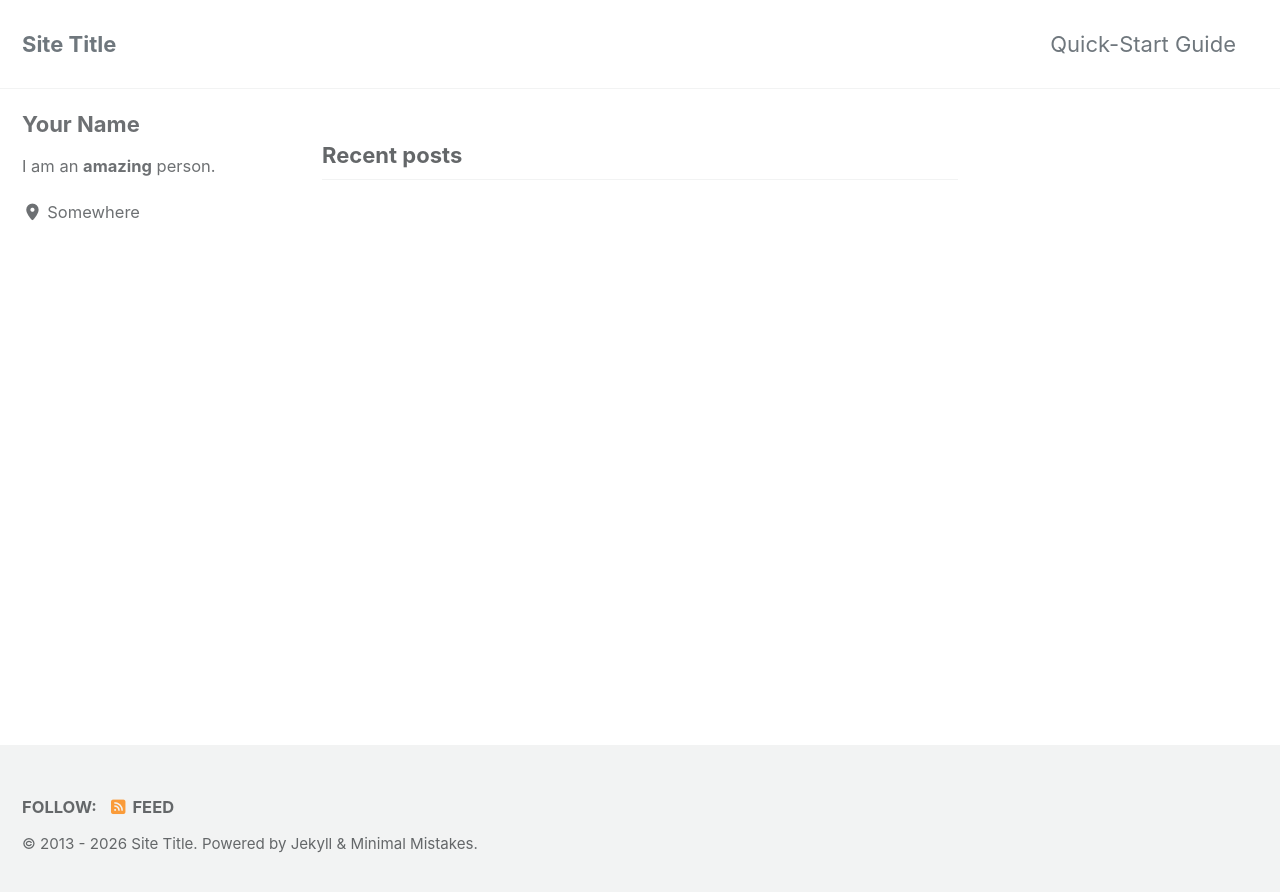
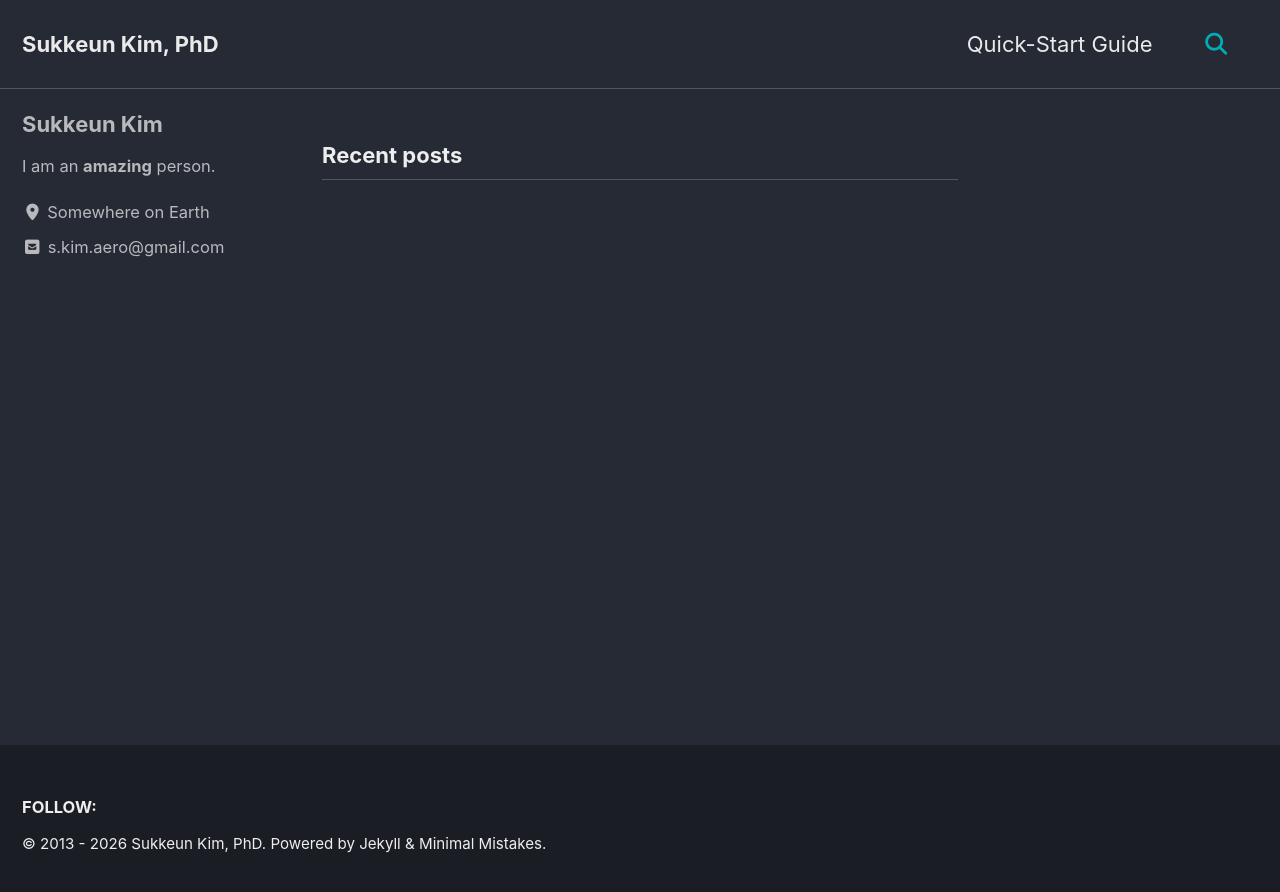
Before and after one commit to skim-aero/skim-aero.github.io, a Jekyll site: the page built from index.html, in a window 1280 px wide. Shown: the top 892 px of the page. Built offline with Jekyll 4.4.1, drawn with Linux system fonts in a browser that asks for light colours; cached includes are drawn as plain includes; the list of posts is cut into pages by our own code.

Commit message:
configuration update

```diff
--- a/_config.yml
+++ b/_config.yml
@@ -12,17 +12,17 @@
 
 # theme                  : "minimal-mistakes-jekyll"
 # remote_theme           : "mmistakes/minimal-mistakes"
-minimal_mistakes_skin    : "default" # "air", "aqua", "contrast", "dark", "dirt", "neon", "mint", "plum", "sunrise", "catppuccin_latte", "catppuccin_mocha"
+minimal_mistakes_skin    : "dark" # "air", "aqua", "contrast", "dark", "dirt", "neon", "mint", "plum", "sunrise", "catppuccin_latte", "catppuccin_mocha"
 
 # Site Settings
 locale                   : "en-US"
 direction                : # "ltr" (default), "rtl" # set the direction of the page
-title                    : "Site Title"
+title                    : "Sukkeun Kim, PhD"
 title_separator          : "-"
 subtitle                 : # site tagline that appears below site title in masthead
-name                     : "Your Name"
-description              : "An amazing website."
-url                      : # the base hostname & protocol for your site e.g. "https://mmistakes.github.io"
+name                     : "Sukkeun Kim"
+description              : "Welcome to my website."
+url                      : "https://skim-aero.github.io" # the base hostname & protocol for your site e.g. "https://mmistakes.github.io"
 baseurl                  : # the subpath of your site, e.g. "/blog"
 repository               : # GitHub username/repo-name e.g. "mmistakes/minimal-mistakes"
 teaser                   : # path of fallback teaser image, e.g. "/assets/images/500x300.png"
@@ -67,9 +67,9 @@ reCaptcha:
   secret                 :
 atom_feed:
   path                   : # blank (default) uses feed.xml
-  hide                   : # true, false (default)
-search                   : # true, false (default)
-search_full_content      : # true, false (default)
+  hide                   : true # true, false (default)
+search                   : true # true, false (default)
+search_full_content      : true # true, false (default)
 search_provider          : # lunr (default), algolia, google
 lunr:
   search_within_pages    : # true, false (default)
@@ -114,16 +114,16 @@ analytics:
 
 # Site Author
 author:
-  name             : "Your Name"
+  name             : "Sukkeun Kim"
   avatar           : # path of avatar image, e.g. "/assets/images/bio-photo.jpg"
   bio              : "I am an **amazing** person."
-  location         : "Somewhere"
+  location         : "Somewhere on Earth"
   email            :
   # fediverse      : "@you@instance.social"  # used for fediverse:creator meta tag
   links:
-    - label: "Email"
+    - label: "s.kim.aero@gmail.com"
       icon: "fas fa-fw fa-square-envelope"
-      # url: "mailto:your.name@email.com"
+      url: "mailto:s.kim.aero@gmail.com"
     - label: "Website"
       icon: "fas fa-fw fa-link"
       # url: "https://your-website.com"
```
